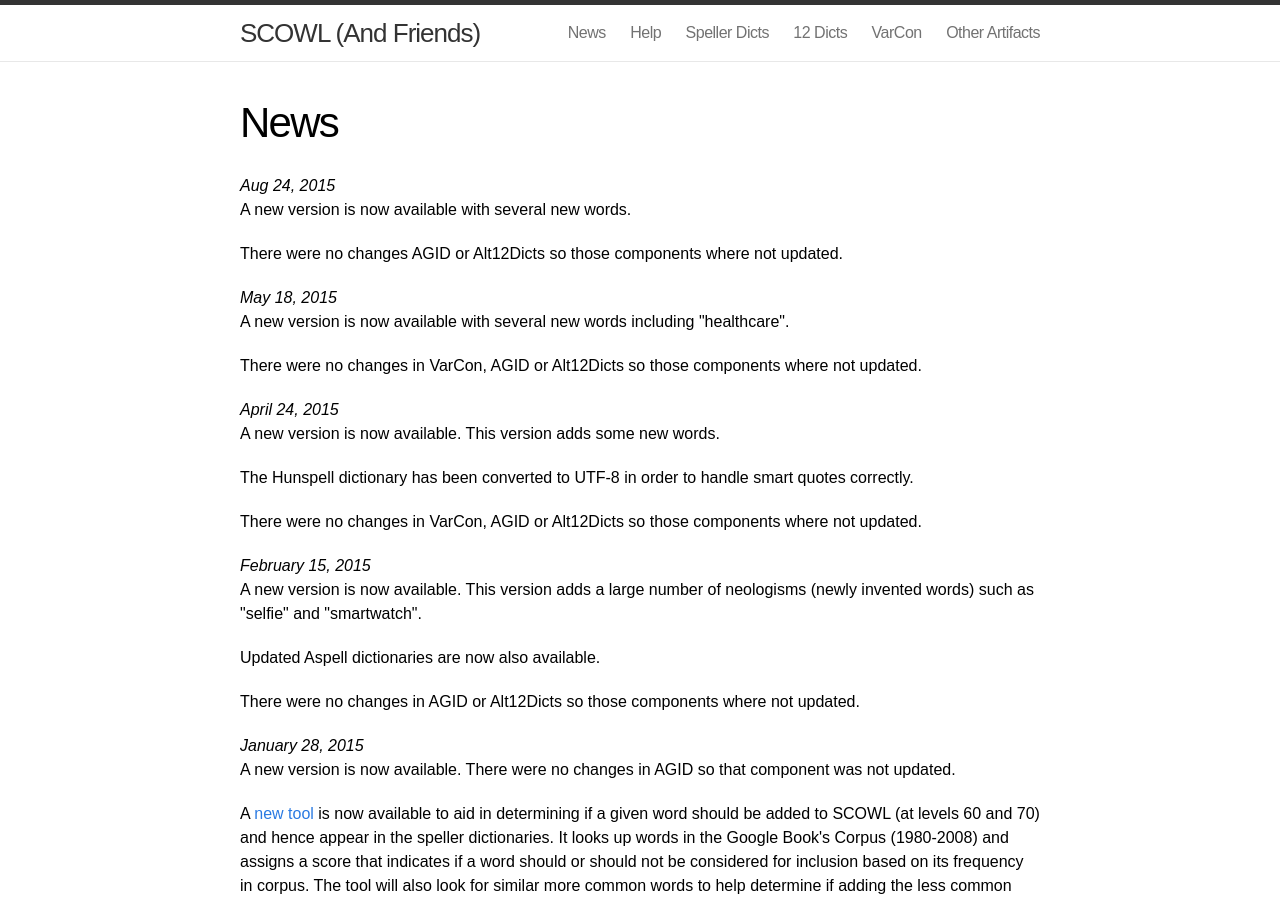
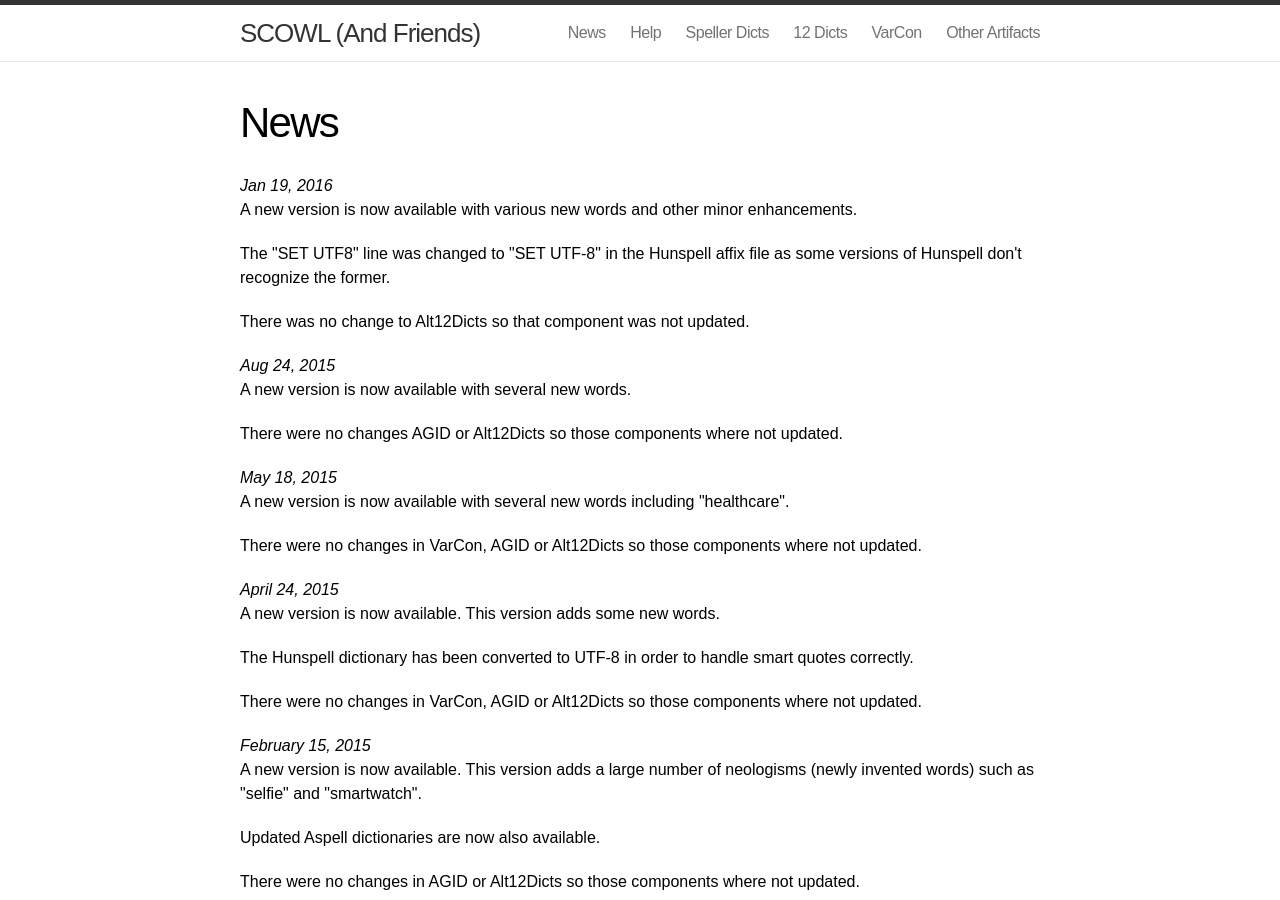
Before and after one commit to en-wl/wordlist, a Jekyll site: the page built from site/news.html, in a window 1280 px wide and 900 px high. Built offline with Jekyll 4.4.1, drawn with Linux system fonts in a browser that asks for light colours; Markdown is read by kramdown in place of the engine named in the settings.

Commit message:
Update webpage for 2016.01.19 release.

```diff
--- a/site/news.html
+++ b/site/news.html
@@ -2,6 +2,14 @@
 layout: post
 title: News
 ---
+<p>
+<i>Jan 19, 2016</i><br>
+A new version is now available with various new words and other minor enhancements.
+<p>
+The "SET UTF8" line was changed to "SET UTF-8" in the Hunspell affix file
+as some versions of Hunspell don't recognize the former.
+<p>
+There was no change to Alt12Dicts so that component was not updated.
 <p>
 <i>Aug 24, 2015</i><br>
 
```
Also changed, not shown: site/dicts.md (+4 -4 lines), site/index.md (+2 -2 lines), site/other.md (+3 -3 lines).
